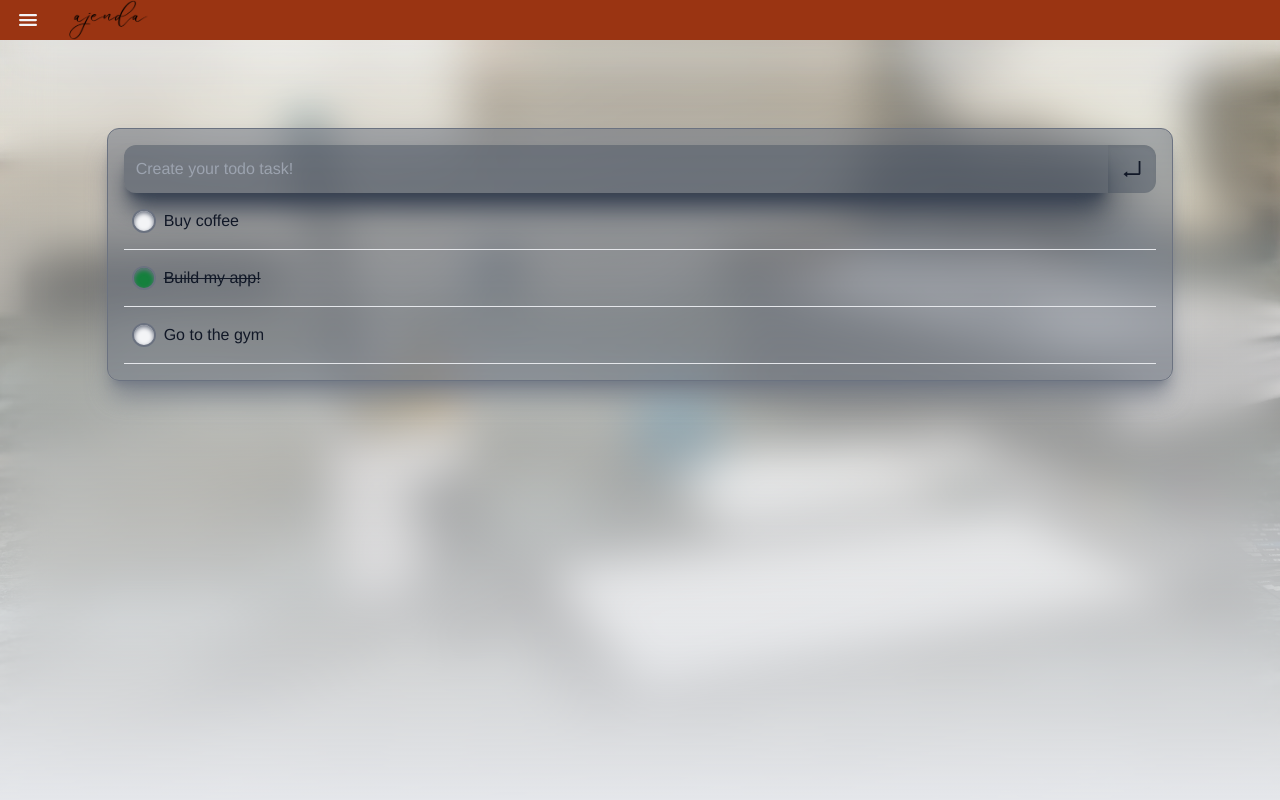
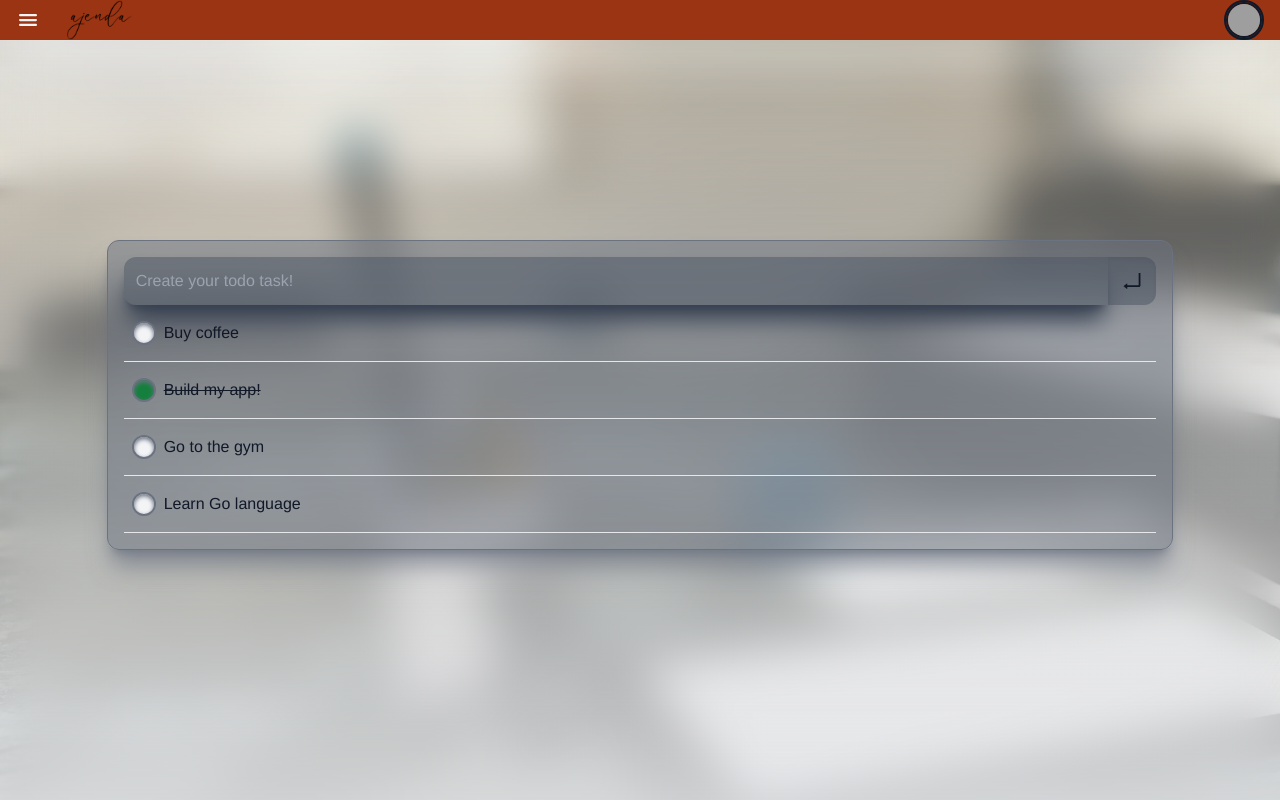
Before and after one commit to CodeX-computing/ajenda, a React (Create React App) app: page /app/todo in a window 1280 px wide. Shown: the top 800 px of the page. Built offline with nearby package versions, Linux system fonts and the light colour scheme; grey boxes are pictures that could not be loaded.

Commit message:
Fix some the navigation h issue

```diff
--- a/src/components/Footer.jsx
+++ b/src/components/Footer.jsx
@@ -2,7 +2,7 @@ import React from 'react';
 
 function Footer() {
   return (
-    <footer className="z-20 relative flex flex-col mt-4 bg-gradient-to-b from-white to-gray-400 p-4 w-screen text-sm">
+    <footer className="z-20 relative bottom-0 flex flex-col mt-4 bg-gradient-to-b from-white to-gray-400 p-4 w-screen text-sm">
       <div className="pt-20" />
       <div className="flex justify-between mr-2">
         <div>
--- a/src/components/Navigations/AppNavigation.jsx
+++ b/src/components/Navigations/AppNavigation.jsx
@@ -24,8 +24,13 @@ function AppNavigation() {
             <img src={logo} alt="logo" className="logo h-10" />
           </Link>
         </div>
+        <div className="flex items-center justify-end px-4 w-full">
+          <button type="button" className=" rounded-full border-2 border-gray-900 pointer">
+            <img src="https://avatars.githubusercontent.com/u/25227022?v=4" alt="avatar" className="h-9 w-9 rounded-full border-2 border-gray-900 pointer" />
+          </button>
+        </div>
       </nav>
-      <nav className={`z-10 fixed md:relative py-4 flex flex-col justify-between items-start bg-gray-200 md:bg-gray-200/70 shadow-2xl shadow-gray-100 duration-500 lg:${isOpened ? 'left-0 w-56' : '-left-full w-0'} ${isOpened ? 'left-0 w-56' : '-left-full w-0'} `}>
+      <nav className={`z-10 fixed bottom-0 top-0 h-fil md:relative py-4 flex flex-col justify-between items-start bg-gray-200 md:bg-gray-200/70 shadow-2xl shadow-gray-100 duration-500  ${isOpened ? 'left-0 w-56' : '-left-full w-0'} `}>
         <div className="flex flex-col items-start mt-10">
           <Link to="/app/todo" className="text-xl py-1 mx-10 pointer">
             Todo
--- a/src/components/app/Todo.jsx
+++ b/src/components/app/Todo.jsx
@@ -16,6 +16,11 @@ function Todo() {
     {
       id: 3,
       title: 'Go to the gym',
+      completed: false,
+    },
+    {
+      id: 4,
+      title: 'Learn Go language',
       completed: false,
     },
   ];
@@ -47,8 +52,8 @@ function Todo() {
   ));
 
   return (
-    <div className="w-screen h-screen">
-      <div className="bg-gradient-to-b from-transparent to-gray-200 backdrop-blur-xl w-full h-full flex flex-col justify-start items-center pt-32">
+    <div className="w-screen max-h-fil">
+      <div className="bg-gradient-to-b from-transparent to-gray-200 backdrop-blur-xl w-full h-full flex flex-col justify-start items-center py-32 lg:py-60 lg:pb-96">
         <div className="w-5/6 bg-gray-500/50 p-4 rounded-xl shadow-xl shadow-gray-500/70 border border-gray-500">
           <h1 className="text-4xl font-bold m-4 hidden">Todo</h1>
           <div className="flex justify-between items-center">
--- a/src/helpers/GeneralRoutes.js
+++ b/src/helpers/GeneralRoutes.js
@@ -21,7 +21,7 @@ function LoginRoutes() {
       <Outlet />
     </>
   ) : (
-    <Navigate to="/app" />
+    <Navigate to="/app/todo" />
   );
 }
 
--- a/src/index.css
+++ b/src/index.css
@@ -11,5 +11,4 @@
 html {
   overflow-x: hidden;
   font-family: Helvetica, sans-serif, Arial;
-  /* height: fit-content; */
 }
```
